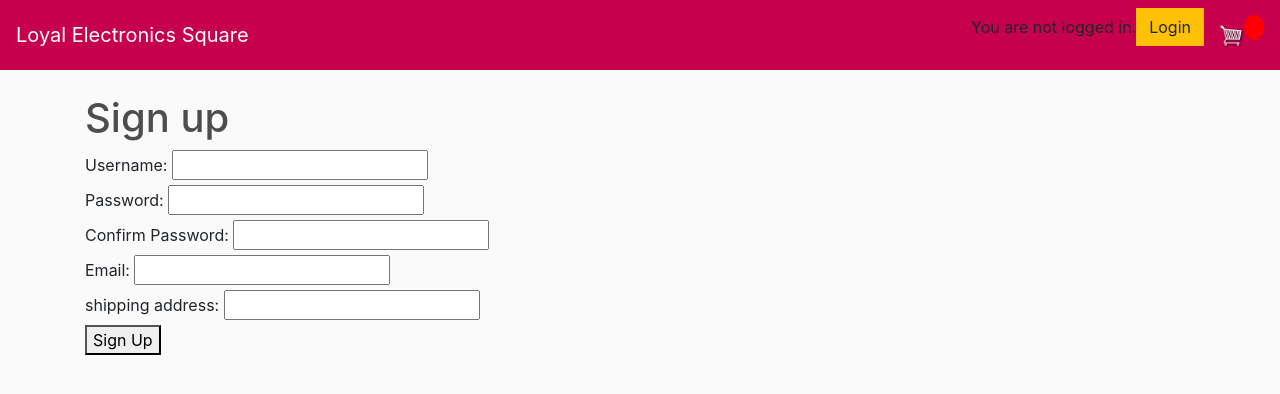
After one commit to tobiaswai/ISI-group12-2024, a Django app: page /accounts/register/ in a window 1280 px wide. The commit adds this page. Shown: the top 394 px of the page. Run offline with Django 5.2, Linux system fonts and the light colour scheme; some libraries are stand-ins or nearby versions.

Commit message:
register updated

```diff
--- a/myProject/accounts/urls.py
+++ b/myProject/accounts/urls.py
@@ -1,6 +1,7 @@
 from django.urls import path
-from . import views # the “.” means current directory
+from accounts.views import *  # the “.” means current directory
 
 urlpatterns = [
- path('signup/', views.SignUpView.as_view(), name='signup'),
+    path('register/', register, name='register'),
+    path('login/', login, name='login'),
 ]
--- a/myProject/accounts/views.py
+++ b/myProject/accounts/views.py
@@ -1,9 +1,44 @@
-from django.shortcuts import render
-from django.contrib.auth.forms import UserCreationForm
+from django.shortcuts import render, redirect
+from django.contrib.auth.models import User
+from django.contrib.auth import authenticate, login, logout
 from django.urls import reverse_lazy
 from django.views import generic
+from django.contrib import messages
+
 # Create your views here.
-class SignUpView (generic.CreateView):
- form_class = UserCreationForm
- success_url = reverse_lazy('login')
- template_name = 'store/signup.html'
+
+def register(request):
+    if request.method == 'POST':
+        username = request.POST['username']
+        password = request.POST['password']
+        password2 = request.POST['password2']
+        email = request.POST['email']
+        shipping_address = request.POST['shipping_address']
+        if User.objects.filter(username=username).exists():
+            msg = 'This username has already been taken. Please choose a different one.'
+            return render(request,'register.html', locals())
+        if password != password2:
+            msg = 'Passwords are inconsistent'
+            return render(request,'register.html',locals())
+        #elif username == '' or email == '':
+            #msg = 'Please enter required information'
+        else:
+            User.objects.create_user(username=username, password=password, email=email)
+            Customer.objects.create(username=username, password=password, email=email)
+            return redirect('login')
+    return render(request, 'register.html')
+
+def login(request):
+    if request.method == 'POST':
+        username = request.POST['username']
+        password = request.POST['password']
+        user = authenticate(request, username=username, password=password)
+        if user:
+            login(request, user)
+            #msg = 'You have successfully logged in!'
+            return redirect('store/main.html')
+        else:
+            #messages.error(request, 'Invalid credentials.')
+            msg = 'username or password is incorrect'
+            return render(request,'login.html',locals())
+    return render(request, 'login.html')
--- a/myProject/store/models.py
+++ b/myProject/store/models.py
@@ -2,7 +2,7 @@ from django.db import models
 from django.contrib.auth.models import User
 
 class Customer(models.Model):
-    user = models.OneToOneField(User, null=True, blank=True, on_delete=models.CASCADE)
+    user = models.OneToOneField(User, on_delete=models.CASCADE, related_name = 'customer', null=True, blank=True)
     name = models.CharField(max_length=200, null=True)
     email = models.CharField(max_length=200, null=True)
 
--- /dev/null
+++ b/myProject/store/templates/register.html
@@ -0,0 +1,20 @@
+{% extends 'store/main.html' %}
+{% load static %}
+{% block content %}
+<h1> Sign up </h1>
+<form method="post">
+    {% csrf_token %}
+    <label for="username">Username:</label>
+    <input type="text" name="username" required><br>
+    <label for="password">Password:</label>
+    <input type="password" name="password" required><br>
+	<label for="password2">Confirm Password:</label>
+    <input type="password2" name="password2" required><br>
+    <label for="email">Email:</label>
+    <input type="email" name="email" required><br>
+	<label for="shipping_address">shipping address:</label>
+    <input type="shipping_address" name="shipping_address" required><br>
+    <button type="submit">Sign Up</button>
+	<h3 style="color:red;">{{msg}}</h3>
+</form>
+{% endblock content %}
--- a/myProject/store/templates/store/Main.html
+++ b/myProject/store/templates/store/Main.html
@@ -47,7 +47,10 @@
 
 			{% if user.is_authenticated %}
 				<p>Hi {{ user.username }}! </p>
-				<p><a href="{% url 'logout' %}" class="btn btn-warning">Logout</a></p>
+				<form action="{% url 'logout' %}" method="post">
+					{% csrf_token %}
+					<button class="btn btn-warning" type="submit">Logout</button>
+				</form>
 			{% else %}
 				<p>You are not logged in. </p>
 	     		<p><a href="{% url 'login' %}" class="btn btn-warning">Login</a></p>
```
Also changed, not shown: myProject/store/templates/registration/login.html (+10 -3 lines), myProject/store/templates/store/signup.html (deleted, +0 -9 lines), myProject/db.sqlite3, myProject/store/migrations/0004_alter_product_price.py (added), myProject/store/migrations/0005_alter_customer_user.py (added).
